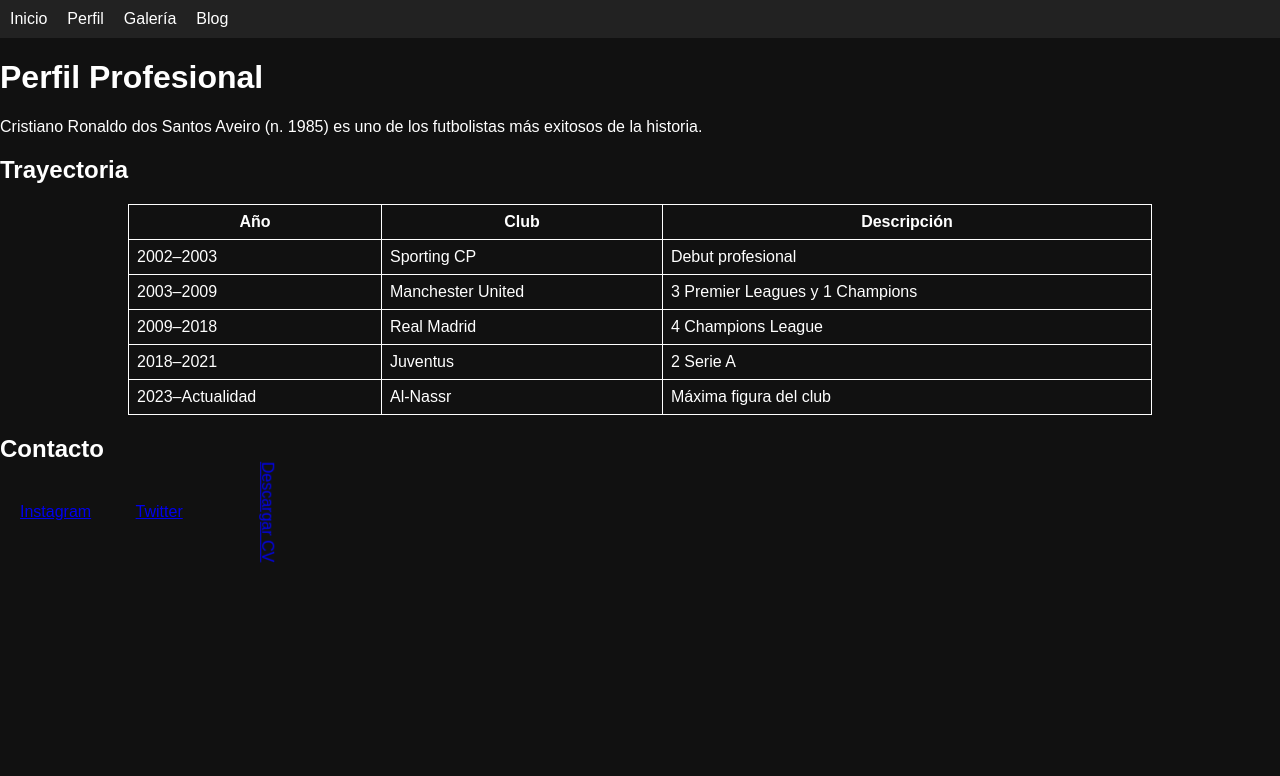
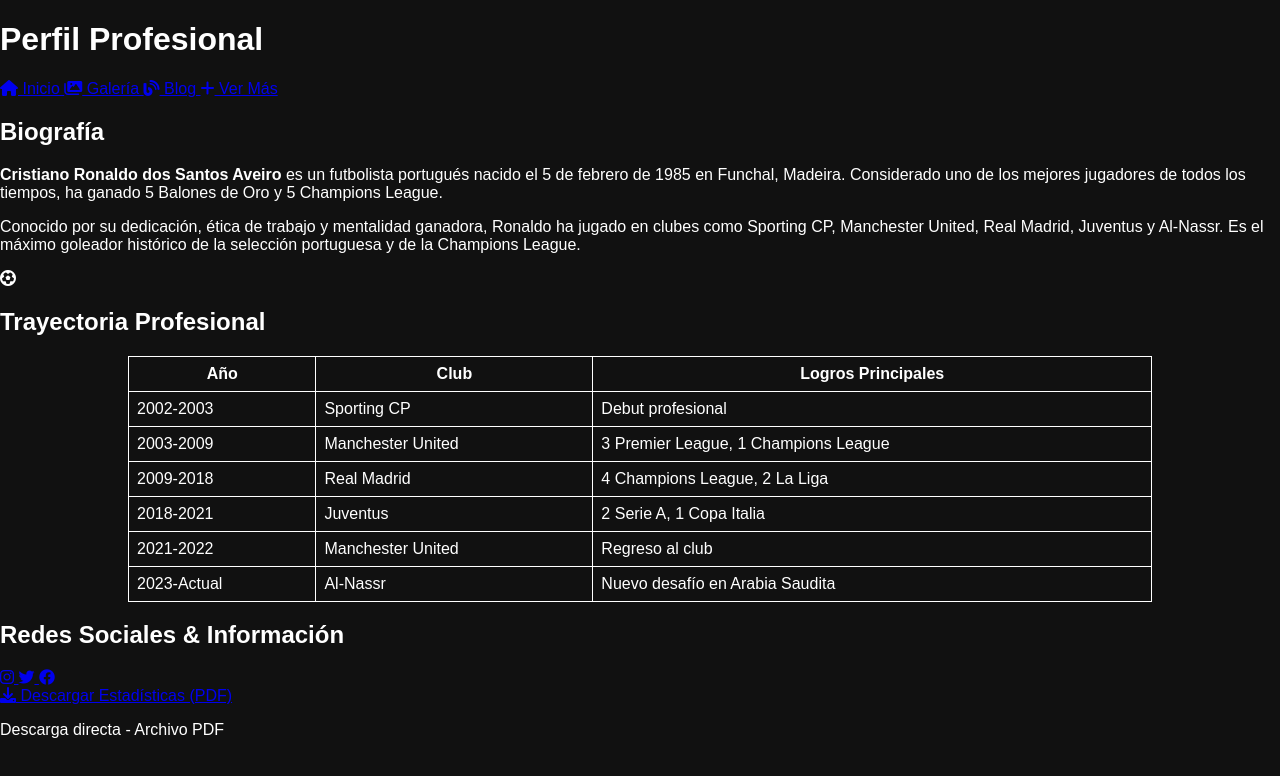
Before and after one commit to arielxh65-png/LOMBARDO_FRANCISCO_PARCIAL_PW, a plain HTML site: page perfil.html in a window 1280 px wide. Drawn offline with Linux system fonts and the light colour scheme.

Commit message:
Update perfil.html

```diff
--- a/perfil.html
+++ b/perfil.html
@@ -1,34 +1,118 @@
 <!DOCTYPE html>
 <html lang="es">
 <head>
-<meta charset="UTF-8"><title>Perfil - Cristiano Ronaldo</title>
-<link rel="stylesheet" href="styles.css">
+    <meta charset="UTF-8">
+    <meta name="viewport" content="width=device-width, initial-scale=1.0">
+    <title>Perfil Profesional - Cristiano Ronaldo</title>
+    <link rel="stylesheet" href="styles.css">
+    <link href="https://cdnjs.cloudflare.com/ajax/libs/font-awesome/6.0.0/css/all.min.css" rel="stylesheet">
 </head>
 <body>
-<nav>
-<a href="index.html">Inicio</a>
-<a href="perfil.html">Perfil</a>
-<a href="galeria.html">Galería</a>
-<a href="blog.html">Blog</a>
-</nav>
-<h1>Perfil Profesional</h1>
-<p>Cristiano Ronaldo dos Santos Aveiro (n. 1985) es uno de los futbolistas más exitosos de la historia.</p>
+    <div class="container">
+        <header>
+            <h1>Perfil Profesional</h1>
+            <div class="button-container">
+                <a href="index.html" class="animated-btn">
+                    <i class="fas fa-home"></i> Inicio
+                </a>
+                <a href="galeria.html" class="animated-btn">
+                    <i class="fas fa-images"></i> Galería
+                </a>
+                <a href="blog.html" class="animated-btn">
+                    <i class="fas fa-blog"></i> Blog
+                </a>
+                <a href="https://es.wikipedia.org/wiki/Cristiano_Ronaldo" class="animated-btn" target="_blank">
+                    <i class="fas fa-plus"></i> Ver Más
+                </a>
+            </div>
+        </header>
 
-<h2>Trayectoria</h2>
-<table>
-<tr><th>Año</th><th>Club</th><th>Descripción</th></tr>
-<tr><td>2002–2003</td><td>Sporting CP</td><td>Debut profesional</td></tr>
-<tr><td>2003–2009</td><td>Manchester United</td><td>3 Premier Leagues y 1 Champions</td></tr>
-<tr><td>2009–2018</td><td>Real Madrid</td><td>4 Champions League</td></tr>
-<tr><td>2018–2021</td><td>Juventus</td><td>2 Serie A</td></tr>
-<tr><td>2023–Actualidad</td><td>Al-Nassr</td><td>Máxima figura del club</td></tr>
-</table>
+        <main>
+            <section class="biografia">
+                <h2>Biografía</h2>
+                <div class="bio-content">
+                    <div class="bio-text">
+                        <p><strong>Cristiano Ronaldo dos Santos Aveiro</strong> es un futbolista portugués nacido el 5 de febrero de 1985 en Funchal, Madeira. Considerado uno de los mejores jugadores de todos los tiempos, ha ganado 5 Balones de Oro y 5 Champions League.</p>
+                        <p>Conocido por su dedicación, ética de trabajo y mentalidad ganadora, Ronaldo ha jugado en clubes como Sporting CP, Manchester United, Real Madrid, Juventus y Al-Nassr. Es el máximo goleador histórico de la selección portuguesa y de la Champions League.</p>
+                    </div>
+                    <div class="bio-image">
+                        <div class="placeholder-img">
+                            <i class="fas fa-futbol"></i>
+                        </div>
+                    </div>
+                </div>
+            </section>
 
-<h2>Contacto</h2>
-<div class="social">
-<a class="icon ig" href="https://instagram.com/cristiano" target="_blank">Instagram</a>
-<a class="icon tw" href="https://twitter.com/Cristiano" target="_blank">Twitter</a>
-<a class="cv" href="cv.pdf" target="_blank">Descargar CV</a>
-</div>
+            <section class="carrera">
+                <h2>Trayectoria Profesional</h2>
+                <table class="career-table">
+                    <thead>
+                        <tr>
+                            <th>Año</th>
+                            <th>Club</th>
+                            <th>Logros Principales</th>
+                        </tr>
+                    </thead>
+                    <tbody>
+                        <tr>
+                            <td>2002-2003</td>
+                            <td>Sporting CP</td>
+                            <td>Debut profesional</td>
+                        </tr>
+                        <tr>
+                            <td>2003-2009</td>
+                            <td>Manchester United</td>
+                            <td>3 Premier League, 1 Champions League</td>
+                        </tr>
+                        <tr>
+                            <td>2009-2018</td>
+                            <td>Real Madrid</td>
+                            <td>4 Champions League, 2 La Liga</td>
+                        </tr>
+                        <tr>
+                            <td>2018-2021</td>
+                            <td>Juventus</td>
+                            <td>2 Serie A, 1 Copa Italia</td>
+                        </tr>
+                        <tr>
+                            <td>2021-2022</td>
+                            <td>Manchester United</td>
+                            <td>Regreso al club</td>
+                        </tr>
+                        <tr>
+                            <td>2023-Actual</td>
+                            <td>Al-Nassr</td>
+                            <td>Nuevo desafío en Arabia Saudita</td>
+                        </tr>
+                    </tbody>
+                </table>
+            </section>
+
+            <section class="contacto">
+                <h2>Redes Sociales & Información</h2>
+                <div class="contact-content">
+                    <div class="social-icons">
+                        <a href="https://www.instagram.com/cristiano" class="social-icon" title="Instagram">
+                            <i class="fab fa-instagram"></i>
+                        </a>
+                        <a href="https://twitter.com/Cristiano" class="social-icon" title="Twitter">
+                            <i class="fab fa-twitter"></i>
+                        </a>
+                        <a href="https://www.facebook.com/Cristiano" class="social-icon" title="Facebook">
+                            <i class="fab fa-facebook"></i>
+                        </a>
+                    </div>
+
+                    <div class="cv-download">
+                        <a href="https://github.com/arielxh65-png/REPASO_PARCIAL_FRANCISCO_LOMBARDO/raw/main/CV%20PRUEBA.pdf" class="cv-btn" download="CV_Cristiano_Ronaldo.pdf">
+                            <i class="fas fa-download"></i>
+                            Descargar Estadísticas (PDF)
+                        </a>
+                        <p class="cv-instruction">Descarga directa - Archivo PDF</p>
+                    </div>
+                </div>
+            </section>
+        </main>
+    </div>
 </body>
 </html>
```
